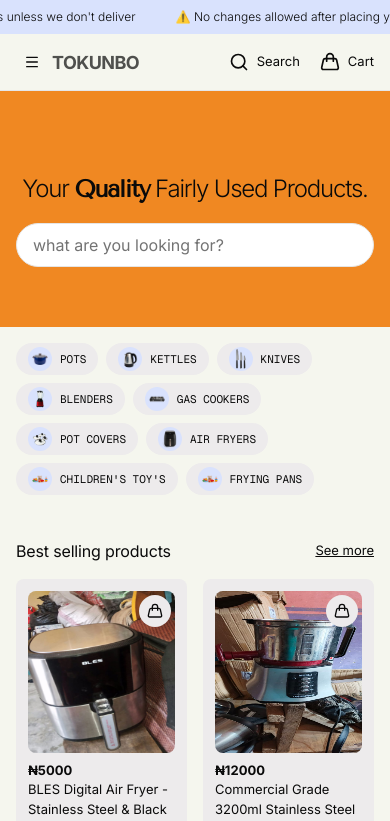
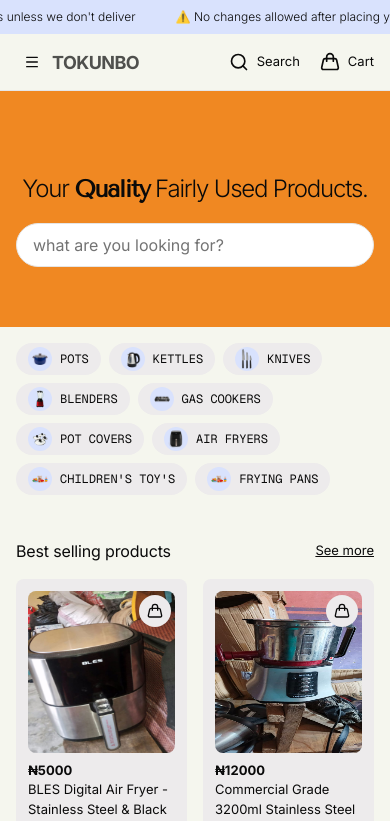
Before and after one commit to thecode-master-sy/tokunbo, a Next.js app: page / in a window 390 px wide. Shown: the top 821 px of the page. Built offline with nearby package versions, Linux system fonts and the light colour scheme.

Commit message:
feat: increase font size for category

```diff
--- a/components/category.tsx
+++ b/components/category.tsx
@@ -4,7 +4,7 @@ import { Category as CategoryType } from "@/lib/product-types";
 
 export default function Category({ category }: { category: CategoryType }) {
   return (
-    <div className="font-mono flex gap-2 uppercase text-[11px] md:text-caps bg-category md:py-2 md:px-4 px-3 py-1  items-center rounded-full">
+    <div className="font-mono flex cursor-pointer gap-2 uppercase text-[12px] md:text-caps bg-category md:py-2 md:px-4 px-3 py-1  items-center rounded-full">
       <div className="w-6 h-6 md:w-10 md:h-10 flex justify-center items-center rounded-full bg-banner p-1">
         <Image
           src={category.imageUrl}
```
